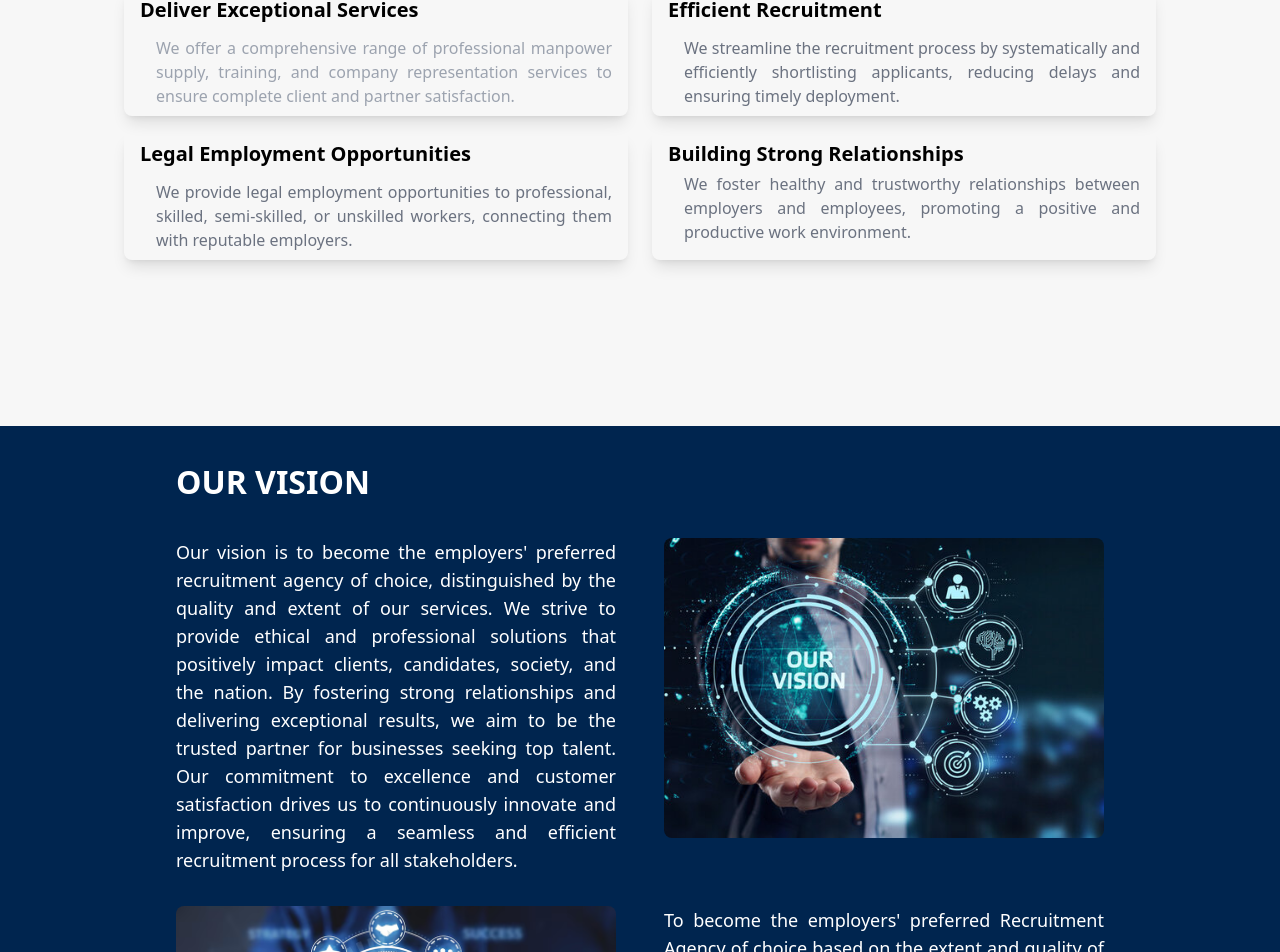
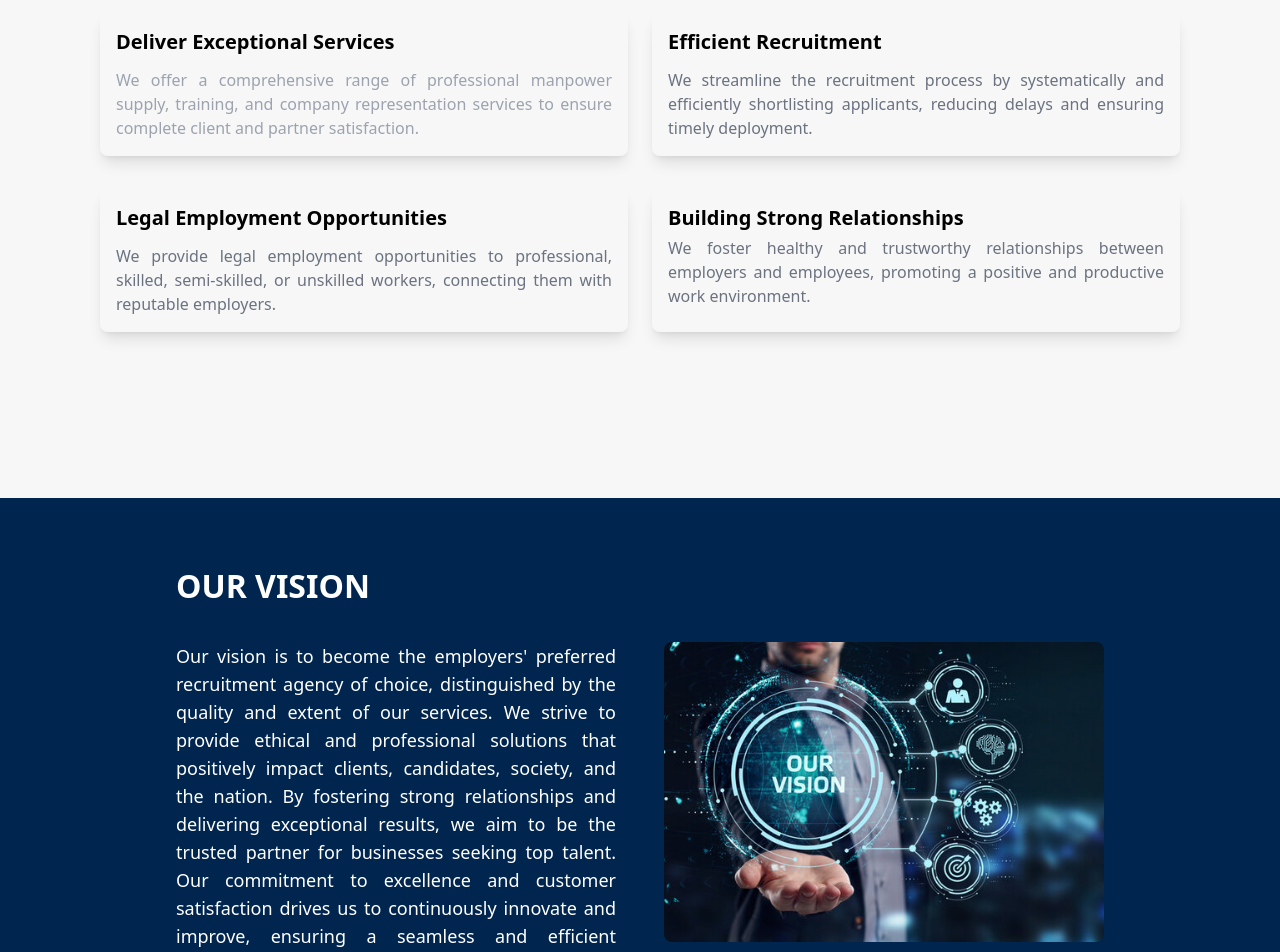
Before and after one commit to SunnyThakuri/ramsynergic, a React (Vite) app: page /about in a window 1280 px wide. Shown: the part 1316-2268 px from the top of the page. Built offline with nearby package versions, Linux system fonts and the light colour scheme.

Commit message:
updated Our vision section

```diff
--- a/src/components/AboutUI/Immigration.jsx
+++ b/src/components/AboutUI/Immigration.jsx
@@ -18,7 +18,7 @@ const Immigration = () => {
           our expertise to provide exclusive manpower solutions in the UAE,
           Nepal, India, Europe, and numerous organizations worldwide.
         </p>
-        <h1 className="text-[#000000]  text-[24px] lg:text-[32px] font-semibold mt-4 lg:mt-6">
+        <h1 className="text-[#000000]  text-[24px] lg:text-[32px] font-semibold mt-4 lg:mt-8">
           OUR MISSION
         </h1>
         <p className="text-[#828282] w-full lg:w-[487px] mt-5">
@@ -26,14 +26,14 @@ const Immigration = () => {
           and connecting the talents with opportunities on a global Scale. Our
           mission encompasses several pillars as follows:
         </p>
-        <div className="flex flex-col items-center justify-between gap-4 mx-6 mt-4">
+        <div className="flex flex-col items-center justify-between gap-4 md:gap-8  mt-8">
           <div className="flex flex-col md:flex-row gap-6 w-full h-full  justify-between">
             <div className="w-full">
-              <div className="space-y-3 w-full h-full shadow-lg px-4 py-2 rounded-lg">
+              <div className="space-y-3 w-full h-full shadow-lg px-4 py-4 rounded-lg">
                 <h2 className="font-semibold text-xl">
                   Deliver Exceptional Services
                 </h2>
-                <p className="text-gray-400 text-justify pl-4">
+                <p className="text-gray-400 text-justify ">
                   We offer a comprehensive range of professional manpower
                   supply, training, and company representation services to
                   ensure complete client and partner satisfaction.
@@ -41,12 +41,12 @@ const Immigration = () => {
               </div>
             </div>
             <div className="w-full ">
-              <div className=" space-y-3 w-full h-full shadow-lg px-4 py-2 rounded-lg">
+              <div className=" space-y-3 w-full h-full shadow-lg px-4 py-4 rounded-lg">
                 <h2 className="font-semibold text-xl">
                   {" "}
                   Efficient Recruitment
                 </h2>
-                <p className="text-gray-500 text-justify pl-4">
+                <p className="text-gray-500 text-justify ">
                   We streamline the recruitment process by systematically and
                   efficiently shortlisting applicants, reducing delays and
                   ensuring timely deployment.
@@ -56,11 +56,11 @@ const Immigration = () => {
           </div>
           <div className="flex flex-col md:flex-row gap-6  justify-between ">
             <div className="w-full">
-              <div className="space-y-3 w-full h-full shadow-lg px-4 py-2 rounded-lg">
+              <div className="space-y-3 w-full h-full shadow-lg px-4 py-4 rounded-lg">
                 <h2 className="font-semibold text-xl">
                   Legal Employment Opportunities
                 </h2>
-                <p className="text-gray-500 text-justify pl-4">
+                <p className="text-gray-500 text-justify ">
                   We provide legal employment opportunities to professional,
                   skilled, semi-skilled, or unskilled workers, connecting them
                   with reputable employers.
@@ -68,11 +68,11 @@ const Immigration = () => {
               </div>
             </div>
             <div className="w-full">
-              <div className="space-y-1 shadow-lg w-full h-full  rounded-lg px-4 py-2">
+              <div className="space-y-1 shadow-lg w-full h-full  rounded-lg px-4 py-4">
                 <h2 className="font-semibold text-xl">
                   Building Strong Relationships
                 </h2>
-                <p className="text-gray-500 text-justify  pl-4">
+                <p className="text-gray-500 text-justify  ">
                   We foster healthy and trustworthy relationships between
                   employers and employees, promoting a positive and productive
                   work environment.
--- a/src/components/AboutUI/OurVision.jsx
+++ b/src/components/AboutUI/OurVision.jsx
@@ -2,23 +2,14 @@
 
 function OurVision() {
   return (
-    <div
-    className="bg-[#00254F] py-8 px-4 lg:px-44"
-    >
-      <div
-      className=""
-      >
+    <div  className="bg-[#00254F] py-8 md:py-16 px-4 lg:px-44">
+      <div className="">
         <h1 className="text-white text-[24px] lg:text-[32px] font-semibold">
           OUR VISION
         </h1>
 
-        <div
-        className="flex  flex-col gap-8 mt-8"
-        >
-        <div
-        className="flex flex-col md:flex-row md:gap-12  gap-4"
-        >
-
+        <div className="flex  flex-col gap-8 mt-8">
+        <div className="flex flex-col md:flex-row md:gap-12  gap-4">
           <p className="text-white max-w-1/2 md:text-lg w-full md:w-1/2 text-justify ">
             {`Our vision is to become the employers' preferred recruitment agency
             of choice, distinguished by the quality and extent of our services.
@@ -39,31 +30,21 @@ function OurVision() {
                 src="/aboutUs/vison.jpg" />
             </div>
         </div>
-        <div
-        className=""
-        >
-        <div
-        className="  w-full flex flex-col md:flex-row md:gap-12 gap-4 justify-between"
-        >
-            <div
-            className="max-w-1/2 w-full md:w-1/2 max-h-[330px] hidden md:block lg:max-h-[300px]"
-            >
+        <div className="">
+        <div className="  w-full flex flex-col md:flex-row md:gap-12 gap-4 justify-between">
+            <div className="max-w-1/2 w-full md:w-1/2 max-h-[330px] hidden md:block lg:max-h-[300px]">
                 <img
                 className="w-full h-full rounded-lg  object-cover"
                 src="/aboutUs/vison2.avif" />
             </div>
-          <p
-          className="max-w-1/2 md:text-lg w-full md:w-1/2 text-justify text-white"
-          >
+          <p className="max-w-1/2 md:text-lg w-full md:w-1/2 text-justify text-white">
             {`To become the employers' preferred Recruitment Agency of choice
             based on the extent and quality of our service. We also endeavor to
             provide exceptional recruitment solutions that meet the diverse
             needs of our clients, foster a culture of excellence, and contribute
             to the overall growth and development of the industry.`}
           </p>
-          <div
-            className="max-w-1/2   h-fit md:hidden lg:max-h-[200px]"
-            >
+            <div className="max-w-1/2   h-fit md:hidden lg:max-h-[200px]">
                 <img
                 className="w-full max-h-[330px] rounded-lg  object-cover object-top"
                 src="/aboutUs/vison2.avif" />
```
